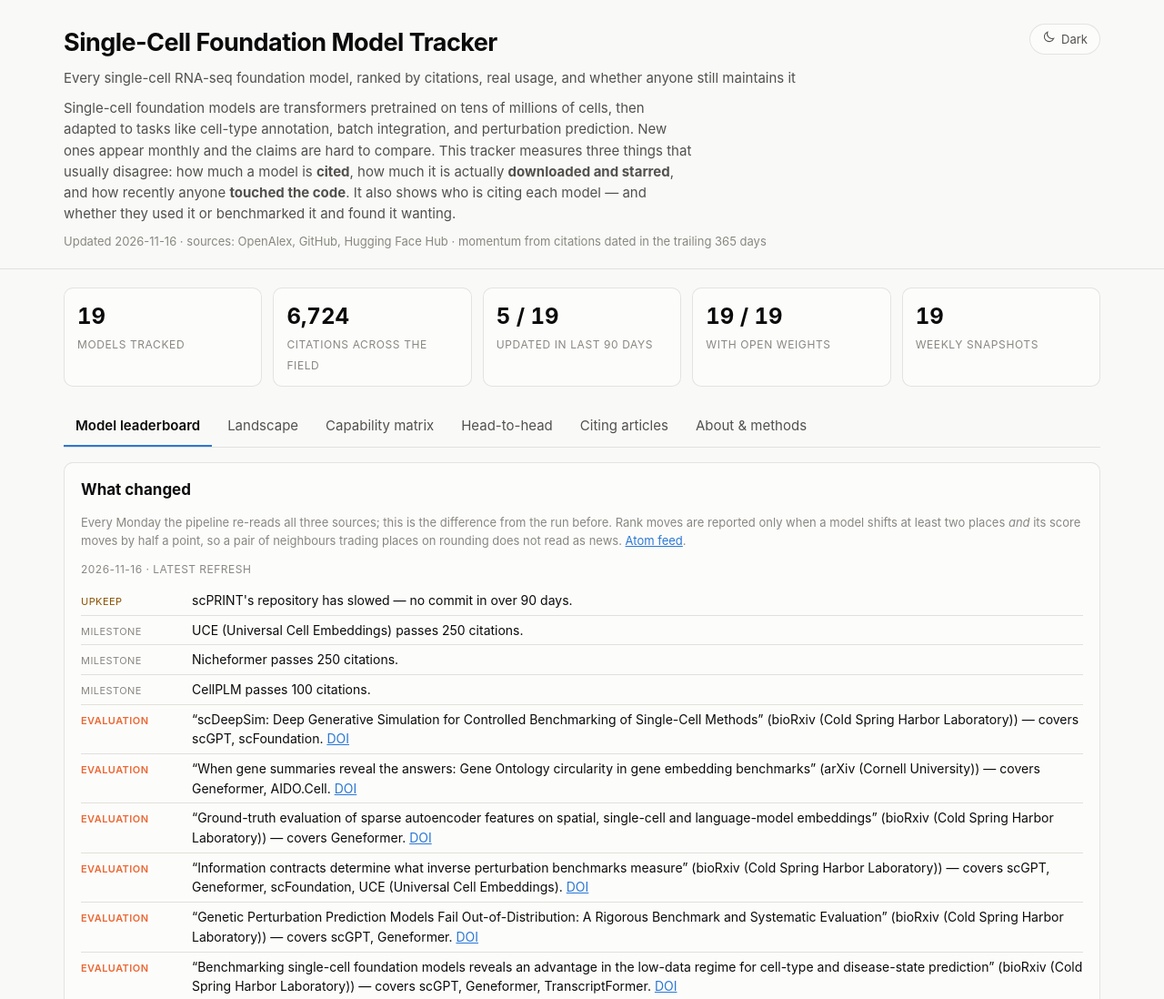
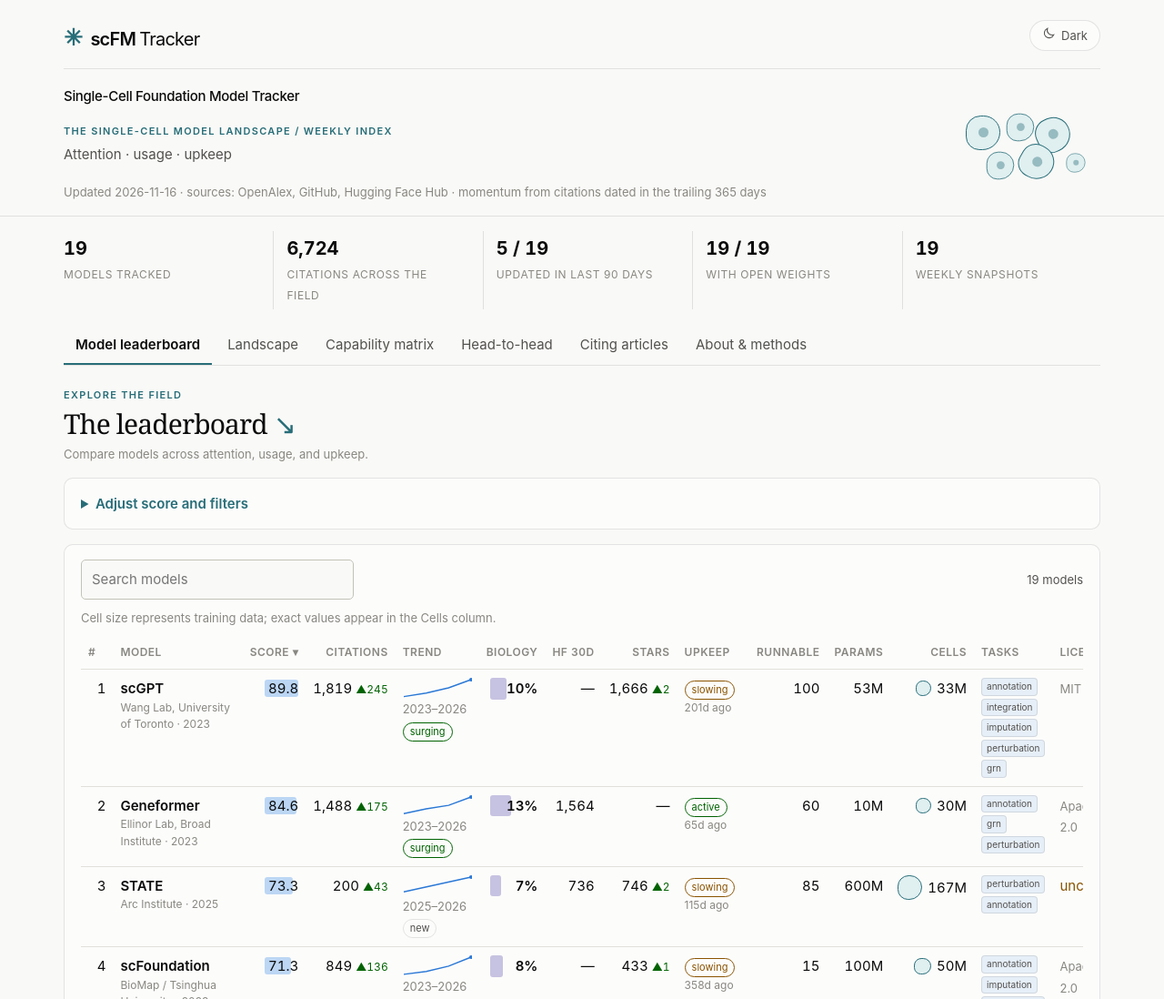
Before and after one commit to Eastmanmd/scFM-tracker, a plain HTML site: page index.html in a window 1280 px wide. Shown: the top 1098 px of the page at 91% size. Drawn offline with Linux system fonts and the light colour scheme.

Commit message:
update UI, move atom feed to bottom

```diff
--- a/app.js
+++ b/app.js
@@ -28,6 +28,7 @@ var weights = {attention: 0.35, momentum: 0.25, usage: 0.20, openness: 0.10,
                runnable: 0.10};
 var sortKey = "score", sortDir = -1;
 var filters = {};
+var modelSearch = "", scoreOpen = false;
 var TASKS = ["annotation", "integration", "imputation", "perturbation", "grn", "spatial"];
 var h2hPair = null;   // "modelA|modelB" while a matrix cell is selected
 var logWeeks = 1;     // changelog weeks shown on the leaderboard card
@@ -173,6 +174,7 @@ function renderKpis() {
 /* ---------- leaderboard ---------- */
 function activeModels() {
   return DATA.models.filter(function (mo) {
+    if (modelSearch && (mo.name + " " + mo.org).toLowerCase().indexOf(modelSearch.toLowerCase()) < 0) return false;
     if (filters.open && !mo.weights_open) return false;
     if (filters.active && mo.upkeep !== "active") return false;
     if (filters.surging && mo.velocity !== "surging") return false;
@@ -283,8 +285,8 @@ function renderModels() {
   ];
 
   el("view-models").innerHTML =
-    changelogCard() +
-    '<div class="card"><h2>Weight the score yourself</h2>' +
+    '<div class="leader-heading"><p class="eyebrow">EXPLORE THE FIELD</p><h2>The leaderboard <span aria-hidden="true">↘</span></h2><p class="sub">Compare models across attention, usage, and upkeep.</p></div>' +
+    '<details class="card score-settings"' + (scoreOpen ? ' open' : '') + '><summary>Adjust score and filters</summary><h2>Weight the score yourself</h2>' +
     '<div class="controls">' + sliders + "</div>" +
     '<div class="filters">' + chips.map(function (c) {
       return '<button class="chip' + (filters[c[0]] ? " on" : "") +
@@ -292,8 +294,8 @@ function renderModels() {
     }).join("") + "</div>" +
     '<p class="sub" style="margin-bottom:0">Citations measure attention, downloads measure use, and ' +
     'last-commit date measures upkeep. Models that rank high on one and low on another are the ' +
-    'ones worth a second look.</p></div>' +
-    '<div class="card"><div class="table-scroll"><table><thead><tr>' +
+    'ones worth a second look.</p></details>' +
+    '<div class="card leaderboard-card"><div class="leader-toolbar"><label for="model-search" class="sr-only">Search models</label><input id="model-search" type="search" placeholder="Search models" value="' + esc(modelSearch) + '"><span>' + rows.length + ' models</span></div><p class="sub cell-legend">Cell size represents training data; exact values appear in the Cells column.</p><div class="table-scroll"><table><thead><tr>' +
     head.map(function (h) {
       return "<th" + (h[2] ? ' class="num' + (h[0] ? " sortable" : "") + '"' :
         (h[0] ? ' class="sortable"' : "")) +
@@ -319,7 +321,7 @@ function renderModels() {
         "</td>" +
         '<td class="num">' + runnableCell(mo) + "</td>" +
         '<td class="num">' + compact(mo.params) + "</td>" +
-        '<td class="num">' + compact(mo.cells) + "</td>" +
+        '<td class="num"><span class="cell-size">' + (mo.cells != null ? '<i aria-hidden="true" style="width:' + (9 + 18 * Math.sqrt(mo.cells / (Math.max.apply(null, DATA.models.map(function (m) { return m.cells || 0; })) || 1))).toFixed(1) + 'px;height:' + (9 + 18 * Math.sqrt(mo.cells / (Math.max.apply(null, DATA.models.map(function (m) { return m.cells || 0; })) || 1))).toFixed(1) + 'px"></i>' : '') + compact(mo.cells) + '</span></td>' +
         '<td><div class="tasks">' + mo.tasks.map(function (t) {
           return '<span class="task-dot">' + t + "</span>";
         }).join("") + "</div></td>" +
@@ -327,8 +329,10 @@ function renderModels() {
         "</tr>";
     }).join("") + "</tbody></table></div>" +
     '<p class="sub">' + rows.length + " of " + DATA.models.length +
-    " models shown. Click a model name for its detail page.</p></div>";
+    " models shown. Click a model name for its detail page.</p></div>" + changelogCard();
 
+  var settings = el("view-models").querySelector(".score-settings");
+  settings.addEventListener("toggle", function () { scoreOpen = settings.open; });
   bindChangelogButtons();
 }
 
@@ -1145,6 +1149,14 @@ document.addEventListener("click", function (e) {
 });
 
 document.addEventListener("input", function (e) {
+  if (e.target.id === "model-search") {
+    modelSearch = e.target.value;
+    var cursor = e.target.selectionStart;
+    renderModels();
+    var search = el("model-search");
+    search.focus(); search.setSelectionRange(cursor, cursor);
+    return;
+  }
   if (!e.target.dataset.w) return;
   weights[e.target.dataset.w] = Number(e.target.value) / 100;
   var focused = e.target.dataset.w, pos = e.target.value;
--- a/index.html
+++ b/index.html
@@ -44,15 +44,11 @@
       <span id="theme-icon" aria-hidden="true"></span>
       <span id="theme-label">Theme</span>
     </button>
+    <div class="brand"><span aria-hidden="true">✳</span> scFM <strong>Tracker</strong></div>
     <h1>Single-Cell Foundation Model Tracker</h1>
-    <p class="tagline">Every single-cell RNA-seq foundation model, ranked by citations, real usage, and whether anyone still maintains it</p>
-    <p class="intro">Single-cell foundation models are transformers pretrained on tens of millions of
-      cells, then adapted to tasks like cell-type annotation, batch integration, and perturbation
-      prediction. New ones appear monthly and the claims are hard to compare. This tracker measures
-      three things that usually disagree: how much a model is <strong>cited</strong>, how much it is
-      actually <strong>downloaded and starred</strong>, and how recently anyone
-      <strong>touched the code</strong>. It also shows who is citing each model — and whether they
-      used it or benchmarked it and found it wanting.</p>
+    <div class="header-field"><div><p class="eyebrow">THE SINGLE-CELL MODEL LANDSCAPE / WEEKLY INDEX</p>
+    <p class="header-caption">Attention · usage · upkeep</p></div>
+    <div class="cell-cluster" aria-hidden="true"><i></i><i></i><i></i><i></i><i></i><i></i></div></div>
     <p class="provenance" id="provenance"></p>
   </div>
 </header>
--- a/styles.css
+++ b/styles.css
@@ -341,3 +341,53 @@ tbody tr:hover { background: var(--wash); }
 
 .loading { color: var(--muted); padding: 30px 0; }
 .site-footer { color: var(--muted); font-size: 13px; padding: 24px 0 40px; border-top: 1px solid var(--border); margin-top: 30px; }
+
+/* Leaderboard field-guide styling */
+:root { --field-accent: #276d78; --field-wash: #e0eff0; }
+@media (prefers-color-scheme: dark) {
+  :root:not([data-theme="light"]) { --field-accent: #8ac8d2; --field-wash: #263d42; }
+}
+:root[data-theme="dark"] { --field-accent: #8ac8d2; --field-wash: #263d42; }
+.site-header { padding: 22px 0 16px; }
+.brand { font-size: 20px; font-weight: 600; letter-spacing: -.04em; border-bottom: 1px solid var(--border); padding-bottom: 14px; }
+.brand span { color: var(--field-accent); font-size: 25px; margin-right: 5px; }
+.brand strong { font-weight: 400; }
+.site-header h1 { font-size: 15px; font-weight: 500; margin: 18px 0 4px; }
+.header-field { display: flex; justify-content: space-between; align-items: center; gap: 20px; }
+.eyebrow { font-size: 11px; font-weight: 600; letter-spacing: .12em; color: var(--field-accent); margin: 0; }
+.header-caption { color: var(--ink-2); margin: 5px 0; }
+.cell-cluster { position: relative; width: 154px; height: 80px; flex: none; }
+.cell-cluster i { position: absolute; width: 38px; height: 38px; border: 1px solid var(--field-accent); border-radius: 47% 53% 57% 43%; background: var(--field-wash); }
+.cell-cluster i::after { content: ""; position: absolute; width: 11px; height: 11px; border-radius: 50%; background: var(--field-accent); opacity: .4; top: 12px; left: 13px; }
+.cell-cluster i:nth-child(1) { left: 6px; top: 6px; }
+.cell-cluster i:nth-child(2) { left: 47px; top: 0; transform: scale(.8); }
+.cell-cluster i:nth-child(3) { left: 83px; top: 8px; transform: rotate(-24deg); }
+.cell-cluster i:nth-child(4) { left: 25px; top: 42px; transform: scale(.8); }
+.cell-cluster i:nth-child(5) { left: 65px; top: 38px; transform: rotate(30deg); }
+.cell-cluster i:nth-child(6) { left: 108px; top: 39px; transform: scale(.55); }
+.kpi-row { margin-top: 16px; }
+.kpi { background: transparent; border: 0; border-left: 1px solid var(--border); border-radius: 0; padding: 4px 14px; }
+.kpi:first-child { border-left: 0; padding-left: 0; }
+.kpi b { font-size: 20px; }
+.tabs { margin-top: 18px; }
+.tab.active { border-bottom-color: var(--field-accent); }
+.leader-heading { margin: 24px 0 16px; }
+.leader-heading h2 { font: 400 30px/1.2 Georgia, serif; letter-spacing: -.03em; margin: 5px 0; }
+.leader-heading h2 span { color: var(--field-accent); }
+.leader-heading p.sub { margin: 0; }
+.score-settings summary { cursor: pointer; font-weight: 600; color: var(--field-accent); }
+.score-settings[open] summary { margin-bottom: 16px; }
+.leader-toolbar { display: flex; align-items: center; gap: 12px; justify-content: space-between; }
+.leader-toolbar input { width: min(300px, 70%); border: 1px solid var(--baseline); border-radius: 5px; background: var(--page); color: var(--ink); padding: 9px 11px; font: inherit; }
+.leader-toolbar span { color: var(--ink-2); font-size: 13px; }
+.cell-legend { margin: 10px 0; }
+.cell-size { display: inline-flex; align-items: center; justify-content: flex-end; gap: 6px; }
+.cell-size i { display: inline-block; flex: none; border: 1px solid var(--field-accent); background: var(--field-wash); border-radius: 48% 52% 55% 45%; }
+.sr-only { position: absolute; width: 1px; height: 1px; padding: 0; margin: -1px; overflow: hidden; clip: rect(0, 0, 0, 0); white-space: nowrap; border: 0; }
+@media (max-width: 640px) {
+  .site-header h1 { padding-right: 0; }
+  .cell-cluster { transform: scale(.75); transform-origin: right center; width: 120px; }
+  .kpi { flex-basis: 40%; }
+  .kpi:nth-child(odd) { border-left: 0; padding-left: 0; }
+  .leaderboard-card { padding: 14px; }
+}
```
